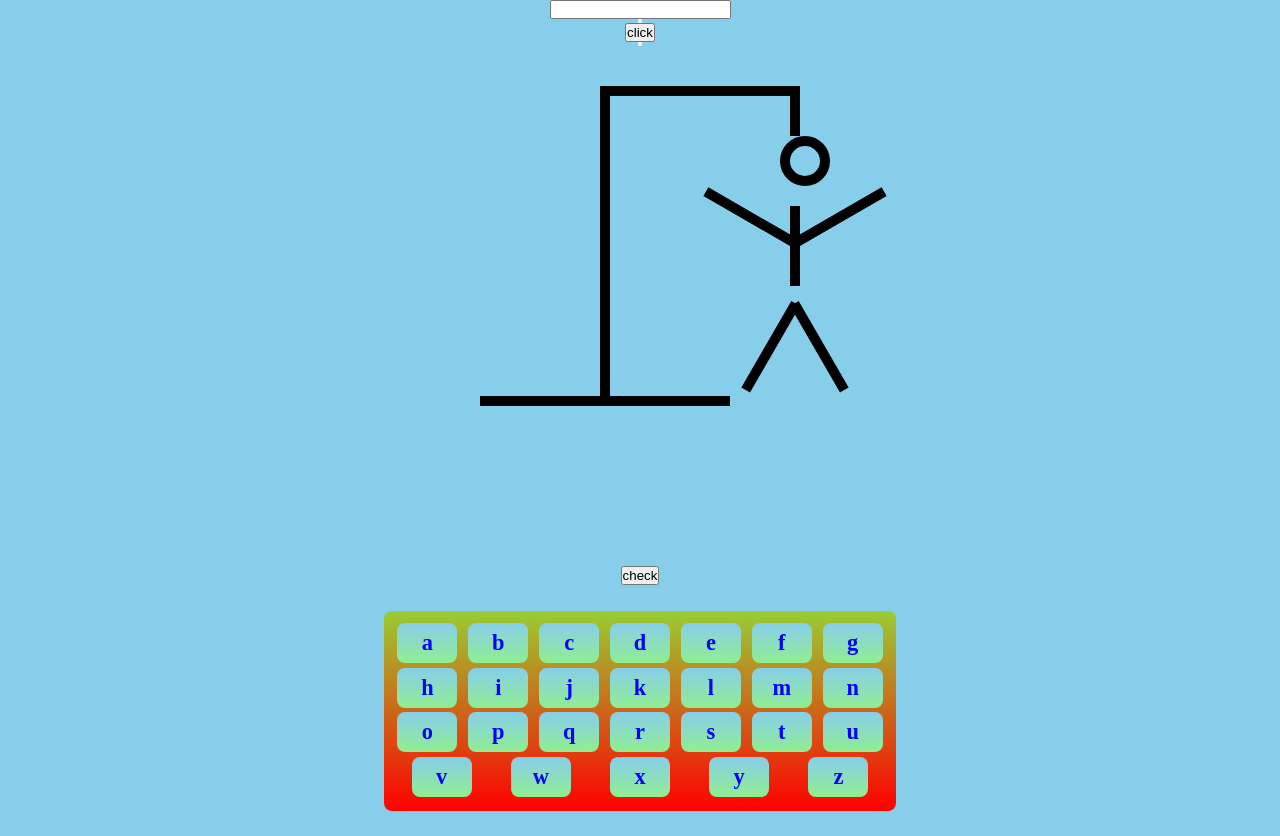
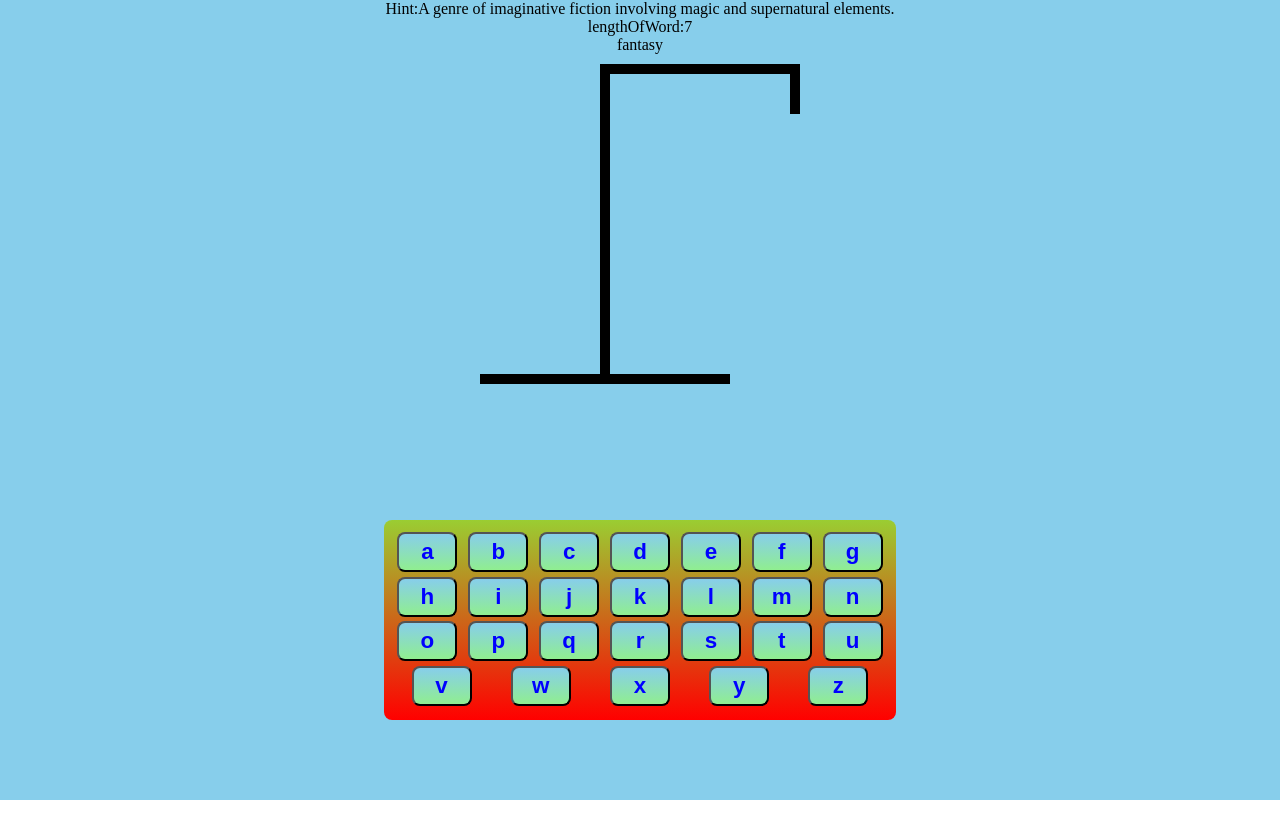
Before and after one commit to RMHamzaArif89/React_Pro17_Hangman_Clone, a React (Vite) app in the folder Hangman_Game/: page / in a window 1280 px wide. After the commit the page ends 800 px from the top, so only its background shows below. Built offline with nearby package versions, Linux system fonts and the light colour scheme.

Commit message:
created the logic for the hangman problem

```diff
--- a/Hangman_Game/src/App.css
+++ b/Hangman_Game/src/App.css
@@ -3,4 +3,6 @@
     display: flex;
     align-items: center;
     flex-direction: column;
+    width: 100%;
+    height: 100vh;
 }
--- a/Hangman_Game/src/App.jsx
+++ b/Hangman_Game/src/App.jsx
@@ -1,29 +1,50 @@
-import React from 'react'
+import React, { useEffect } from 'react'
 import { useState } from 'react'
 import './App.css'
-import GuessWord from './components/GuessWord/GuessWord'
 import { Hangman } from './components/hangman/Hangman'
 import Alphabets from './components/words/Alphabets'
+import Words from './components/GuessWord/words'
 
 function App() {
-  let[word,setWord]=useState('')
-  let[guessword,setGuessWord]=useState('')
-  let handleFunc=(e)=>{
-  // setWord(e)
 
+  let[status,setStatus]=useState(true)
+  let [guessWord,setGuessWord]=useState(()=>{
+    return Words[Math.floor(Math.random() * Words.length)]
+
+   })
+
+   let[guessedWord,setGuessedWord]=useState([])
+   let guessedWordFunc=(e)=>{
+    setGuessedWord((pre)=>[...pre,e])
+
+
+   }
+
+const inCorrectLetter=guessedWord.filter(
+  letter=>!guessWord.word.includes(letter))
+
+
+ let checkStatus=()=>{
+  if(inCorrectLetter.length>=6){
+    setStatus(false)
+    console.log('lose')
   }
-  let handleFunc2=(e)=>{
-  // setGuessWord(e)
+ }
+  useEffect(()=>{
+     checkStatus()
+  },)
 
-  }
+
 
 
   return (
  <>
 <div className="app-con">
-<GuessWord handleFunc={handleFunc}/>
- <Hangman length={length}/>
- <Alphabets handleFunc2={handleFunc2}/>
+  <div className="hint">Hint:{guessWord.hint}</div>
+  <div className="length">lengthOfWord:{guessWord.word.split('').length}</div>
+  <div className="word">{guessWord.word}</div>
+ <Hangman inCorrectLetter={inCorrectLetter.length}/>
+ <Alphabets word={guessWord.word} guessedWordFunc={guessedWordFunc} status={status}/>
 </div>
  </>
   )
--- a/Hangman_Game/src/components/GuessWord/GuessWord.jsx
+++ /dev/null
@@ -1,30 +0,0 @@
-import React, { useState } from 'react'
-import Words from './words'
-import { Hangman } from '../hangman/Hangman'
-
-function GuessWord({handleFunc}) {
-    let [data,setData]=useState(()=>{
-     return Words[Math.floor(Math.random() * Words.length)].word
-
-    })
-
-    let[word,setWord]=useState('')
-    let [guess,setGuess]=useState('')
-
-      handleFunc(data.split(''))
-
-
-     return (
-     <>
-      <input type="text" onChange={(e)=>{setWord(e.target.value)}} />
-      <button onClick={()=>{console.log(data)}}></button>
-      <button onClick={()=>{setGuess(word)}}>click</button>
-
-      <button>{guess}</button>
-
-     </>
-     )
-   }
-
-
-export default GuessWord
--- a/Hangman_Game/src/components/hangman/Hangman.jsx
+++ b/Hangman_Game/src/components/hangman/Hangman.jsx
@@ -94,12 +94,14 @@ const HEAD = (
   const BODY_PARTS = [HEAD, BODY, RIGHT_ARM, LEFT_ARM, RIGHT_LEG, LEFT_LEG]
 //  let numberOfGuesses=3;
 
-  export function Hangman({ numberOfGuesses }) {
-    // console.log(numberOfGuesses)
+  export function Hangman({ inCorrectLetter }) {
+
     return (
+
+       <>
         <div className="container">
       <div style={{ position: "relative" }}>
-        {BODY_PARTS.slice(0, numberOfGuesses)}
+        {BODY_PARTS.slice(0, inCorrectLetter)}
         <div
           style={{
             height: "50px",
@@ -130,5 +132,6 @@ const HEAD = (
         <div style={{ height: "10px", width: "250px", background: "black" }} />
       </div>
       </div>
+       </>
     )
   }
--- a/Hangman_Game/src/components/hangman/hangman.css
+++ b/Hangman_Game/src/components/hangman/hangman.css
@@ -1,6 +1,6 @@
 .container{
     width: 80%;
-    height: 400px;
+    height: 340px;
     display: flex;
     align-items: center;
     justify-content: center;
--- a/Hangman_Game/src/components/words/Alphabets.jsx
+++ b/Hangman_Game/src/components/words/Alphabets.jsx
@@ -4,27 +4,37 @@ import './alpha.css'
 let Data=['a','b','c','d','e','f','g','h','i','j','k','l','m','n','o','p','q','r','s','t','u','v','w','x','y','z']
 
 
-function Alphabets({handleFunc2}) {
+function Alphabets({word,guessedWordFunc,status}) {
     let[data,setData]=useState(Data)
     let[val,setValue]=useState([])
+    let[disable,setDisable]=useState(status)
+
+
+
 
   return (
 
    <>
    <div className="deshes-con">
   {
-    val.map((v)=>{
-      return <div className="deshes">{v}</div>
+    word.split('').map((v,i)=>{
+      return <div className="deshes"
+      style={{visibility:val.includes(v)?'visible':'hidden'}}
+      key={i}>{v}</div>
     })
   }
    </div>
-   <button onClick={handleFunc2(val)}>check</button>
+
    <div className='alpha-con'>
-     {
-        data.map((val)=>{
-         return <div className="alpha-box" onClick={(e)=>{setValue((pre)=>[...pre,val])}}>{val}</div>
+
+     {status?
+        data.map((val,i)=>{
+         return <button
+          className="alpha-box"
+         onClick={(e)=>{setValue((pre)=>[...pre,val]),guessedWordFunc(val)}}
+         key={i}>{val}</button>
         })
-     }
+     :'You lost the game'}
     </div>
    </>
   )
--- a/Hangman_Game/src/components/words/alpha.css
+++ b/Hangman_Game/src/components/words/alpha.css
@@ -1,18 +1,19 @@
 .deshes-con{
     width: 200px;
-    height: 120px;
+    height: 100px;
     display: flex;
     align-items: center;
     justify-content: center;
-    gap: 1%;
+    gap: 1.5rem;
 
 }
 .deshes{
-    border-bottom: 2px solid black;
+    border-bottom: 4px solid black;
     font-size: 2rem;
     color: black;
     font-weight: bolder;
-    padding: 12px;
+    padding: 6px;
+
 
 }
 .alpha-con{
```
Also changed, not shown: Hangman_Game/src/components/GuessWord/GuessWord.css (deleted).
